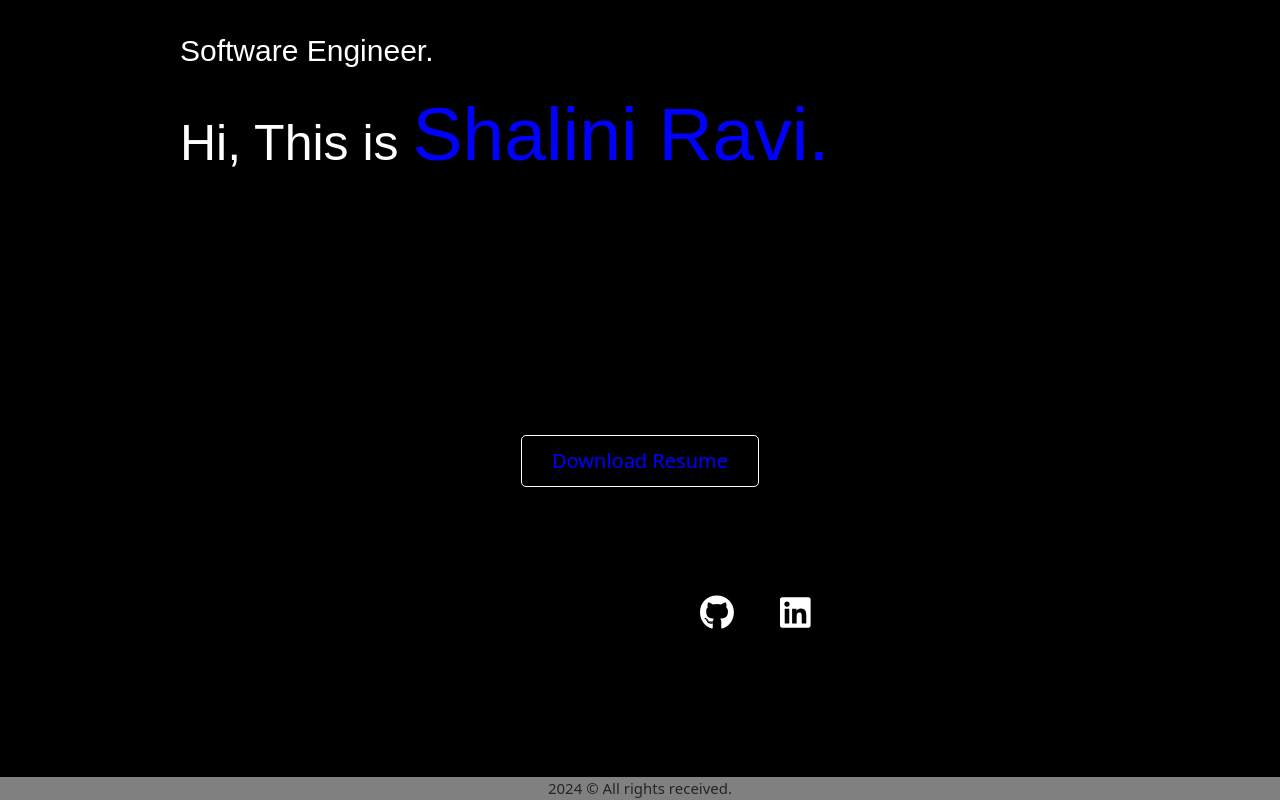
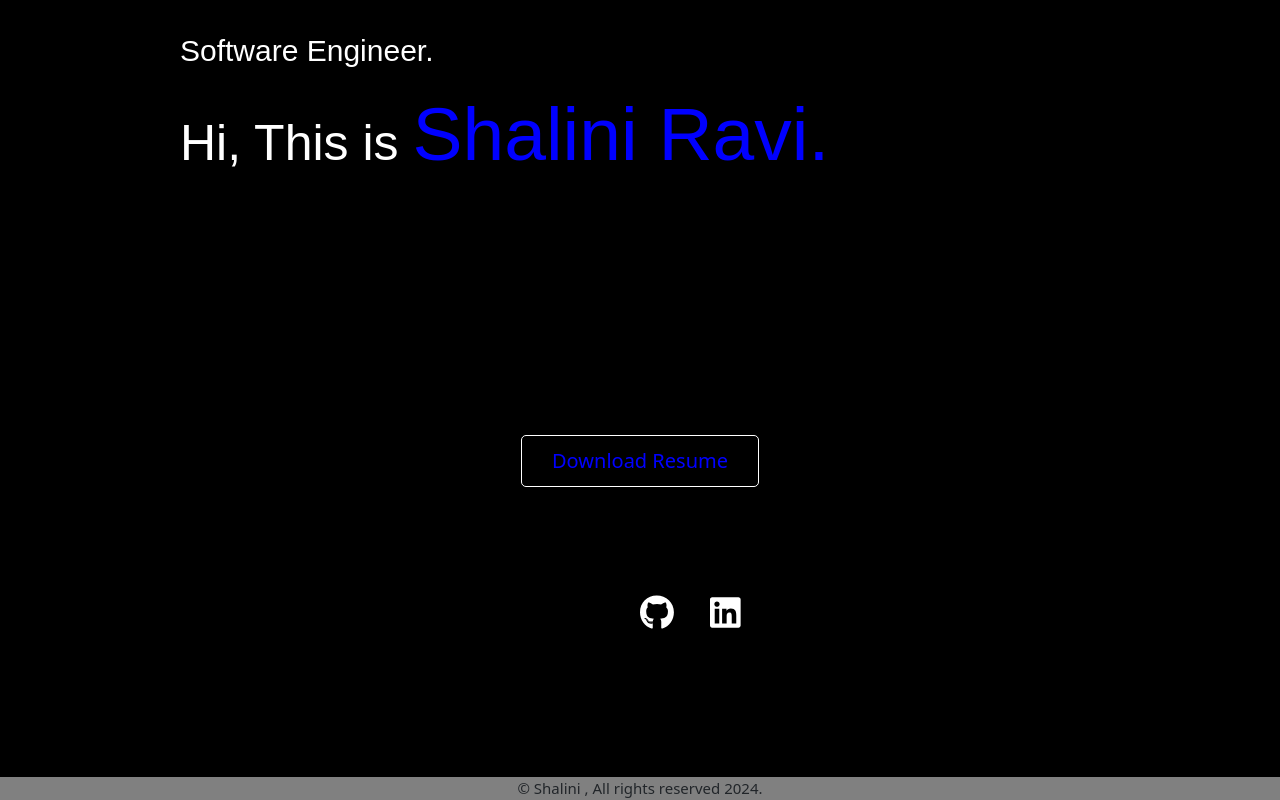
Before and after one commit to Shaliniravi01/Website, a React (Create React App) app in the folder frontend/rapp/: page / in a window 1280 px wide. Shown: the part 333-1133 px from the top of the page. Built offline with nearby package versions, Linux system fonts and the light colour scheme; no server answers.

Commit message:
myportfolio

```diff
--- a/frontend/rapp/src/App.js
+++ b/frontend/rapp/src/App.js
@@ -73,7 +73,7 @@ function App() {
           fontSize: '35px',
           transition: 'color 0.3s ease',
           position:'absolute',
-          marginLeft:'470px'
+          marginLeft:'410px'
 
         }}>
 
@@ -83,7 +83,7 @@ function App() {
           color: '495E57',
           fontSize: '35px',
           transition: 'color 0.3s ease',
-          marginLeft:'550px',
+          marginLeft:'480px',
           position:'absolute',
 
         }}>
--- a/frontend/rapp/src/Components/Footer.jsx
+++ b/frontend/rapp/src/Components/Footer.jsx
@@ -5,7 +5,7 @@ const Footer = () => {
   return (
     <div style={{ width: '100%', backgroundColor: 'grey', position: 'relative' }}>
       <p style={{ fontSize: '15px', textAlign: 'center', margin: 0 }}>
-        2024 © All rights received.
+        © Shalini , All rights reserved 2024.
       </p>
     </div>
   );
```
